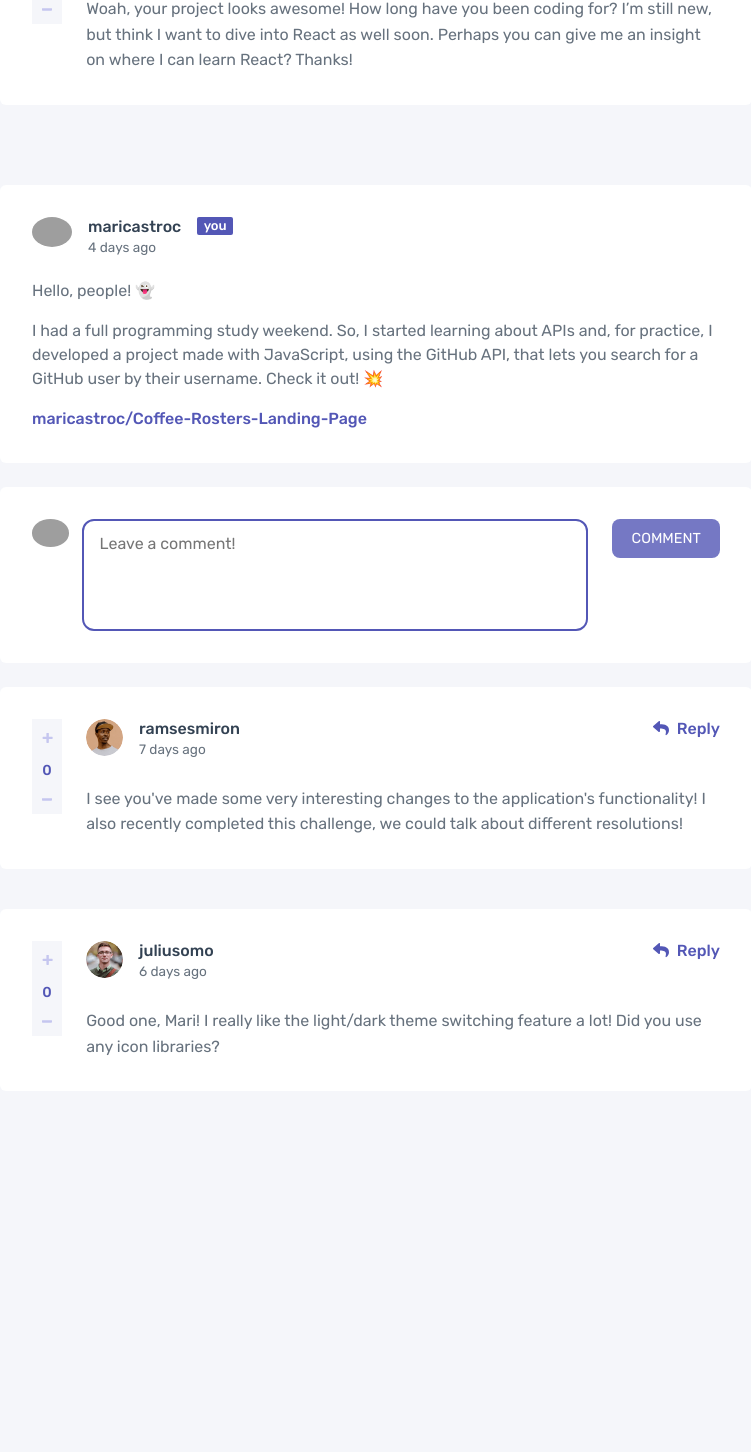
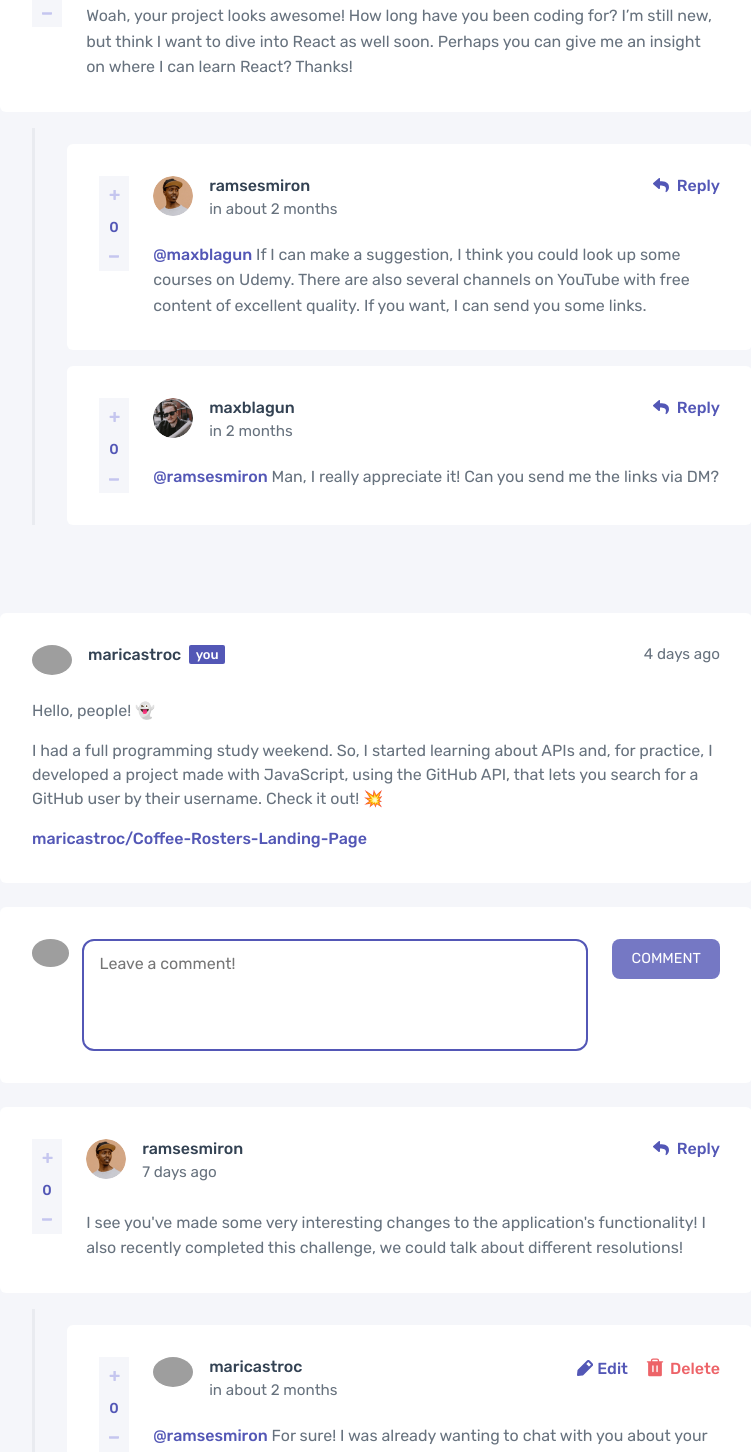
Before and after one commit to maricastroc/interactive-comment-section, a React (Vite) app: page / in a window 1280 px wide. Shown: the part 901-2353 px from the top of the page, without its empty margins (264-1015 px from the left). Before the commit the page ends 2048 px from the top, so only its background shows below. Built offline with nearby package versions, Linux system fonts and the light colour scheme; grey boxes are pictures that could not be loaded.

Commit message:
Adjusting replies section

```diff
--- a/src/components/Comment/components/ReplyBox/styles.ts
+++ b/src/components/Comment/components/ReplyBox/styles.ts
@@ -45,8 +45,13 @@ export const TextAreaBox = styled.textarea`
     color: ${(props) => props.theme['blue-500']};
   }
 
+  @media (min-width: 480px) {
+    font-size: 0.9rem;
+  }
+
   @media (min-width: 680px) {
     height: 6rem;
+    font-size: 1rem;
   }
 `
 
--- a/src/components/Comment/index.tsx
+++ b/src/components/Comment/index.tsx
@@ -8,6 +8,8 @@ import {
   IconReplyContainer,
   Icons,
   RepliesContainer,
+  RepliesContent,
+  Separator,
   TextContainer,
   Time,
   UserData,
@@ -107,9 +109,14 @@ export function Comment({
         onSubmit={() => setIsReplyBoxOpen(false)}
       />
       <RepliesContainer>
-        {commentReplies.map((reply) => {
-          return <Reply key={reply.id} {...reply} />
-        })}
+        <Separator>
+          <span></span>
+        </Separator>
+        <RepliesContent>
+          {commentReplies.map((reply) => {
+            return <Reply key={reply.id} {...reply} />
+          })}
+        </RepliesContent>
       </RepliesContainer>
     </Wrapper>
   )
--- a/src/components/Comment/styles.ts
+++ b/src/components/Comment/styles.ts
@@ -142,6 +142,10 @@ export const IconContainer = styled.div`
 export const Avatar = styled.img`
   border-radius: 50%;
   width: 2.3rem;
+
+  @media (min-width: 680px) {
+    width: 2.5rem;
+  }
 `
 
 export const UserInfo = styled.div`
@@ -154,6 +158,10 @@ export const UserData = styled.div`
   display: flex;
   flex-direction: column;
   gap: 0.2rem;
+
+  @media (min-width: 680px) {
+    gap: 0.3rem;
+  }
 `
 
 export const Username = styled.strong`
@@ -170,6 +178,10 @@ export const Time = styled.p`
   font-size: 0.85rem;
   color: ${(props) => props.theme['grayish-blue-500']};
   font-weight: 400;
+
+  @media (min-width: 680px) {
+    font-size: 0.95rem;
+  }
 `
 
 export const TextContainer = styled.div`
@@ -191,6 +203,23 @@ export const TextContainer = styled.div`
 
 export const RepliesContainer = styled.div`
   display: flex;
+  width: 100%;
+  margin-bottom: 1.5rem;
+`
+
+export const RepliesContent = styled.div`
+  display: flex;
   flex-direction: column;
   width: 100%;
 `
+
+export const Separator = styled.div`
+  display: flex;
+
+  span {
+    margin: 0 2rem;
+    height: 100%;
+    width: 3px;
+    background-color: ${(props) => props.theme['gray-300']};
+  }
+`
--- a/src/components/Reply/index.tsx
+++ b/src/components/Reply/index.tsx
@@ -8,18 +8,22 @@ import {
   Avatar,
   Header,
   IconContainer,
+  IconReplyContainer,
   Icons,
   ReplyContainer,
   ReplyContent,
+  ReplyWrapper,
   TextContainer,
   Time,
   UserData,
   UserInfo,
   Username,
 } from './styles'
+import { ReplyBox } from '../Comment/components/ReplyBox'
 
 export function Reply({
   id,
+  commentId,
   publishedAt,
   content,
   username,
@@ -29,6 +33,7 @@ export function Reply({
 
   const [rating, setRating] = useState(0)
 
+  const [isReplyBoxOpen, setIsReplyBoxOpen] = useState(false)
   const [isEditBoxOpen, setIsEditBoxOpen] = useState(false)
 
   const publishedDateRelativeToNow = formatDistanceToNow(
@@ -45,6 +50,7 @@ export function Reply({
   }
 
   return (
+    <ReplyWrapper>
       <ReplyContainer>
         <Rating quantity={rating} onChange={handleSetRating} />
         <ReplyContent>
@@ -57,16 +63,27 @@ export function Reply({
               </UserData>
             </UserInfo>
             <Icons>
-            <IconContainer>
-              <img
-                src="/icon-edit.svg"
-                alt=""
+              {username.name === 'maricastroc' ? (
+                <Icons>
+                  <IconContainer
                     onClick={() => setIsEditBoxOpen(!isEditBoxOpen)}
-              />
+                  >
+                    <img src="/icon-edit.svg" alt="" />
+                    <p className="edit">{isEditBoxOpen ? 'Close' : 'Edit'}</p>
                   </IconContainer>
-            <IconContainer>
-              <Trash size={22} weight="fill" onClick={() => removeReply(id)} />
+                  <IconContainer onClick={() => removeReply(id)}>
+                    <Trash size={22} weight="fill" />
+                    <p className="delete">Delete</p>
                   </IconContainer>
+                </Icons>
+              ) : (
+                <IconReplyContainer
+                  onClick={() => setIsReplyBoxOpen(!isReplyBoxOpen)}
+                >
+                  <img src="/icon-reply.svg" alt="" />
+                  <p>{isReplyBoxOpen ? 'Close' : 'Reply'}</p>
+                </IconReplyContainer>
+              )}
             </Icons>
           </Header>
           {isEditBoxOpen ? (
@@ -86,5 +103,12 @@ export function Reply({
           )}
         </ReplyContent>
       </ReplyContainer>
+      <ReplyBox
+        replyTo={username.name}
+        isOpen={isReplyBoxOpen}
+        commentId={commentId}
+        onSubmit={() => setIsReplyBoxOpen(false)}
+      />
+    </ReplyWrapper>
   )
 }
--- a/src/components/Reply/styles.ts
+++ b/src/components/Reply/styles.ts
@@ -1,4 +1,11 @@
 import styled from 'styled-components'
+
+export const ReplyWrapper = styled.div`
+  display: flex;
+  flex-direction: column;
+  width: 100%;
+  gap: 1rem;
+`
 
 export const ReplyContainer = styled.div`
   margin-top: 2rem;
@@ -6,6 +13,15 @@ export const ReplyContainer = styled.div`
   align-items: flex-start;
   gap: 1rem;
   min-width: 100%;
+  padding: 1.5rem;
+  border-radius: 6px;
+  background-color: ${(props) => props.theme.white};
+
+  @media (min-width: 680px) {
+    margin-top: 1rem;
+    padding: 2rem;
+    gap: 1.5rem;
+  }
 `
 
 export const ReplyContent = styled.div`
@@ -19,15 +35,66 @@ export const Header = styled.header`
   justify-content: space-between;
   min-width: 100%;
   align-items: flex-start;
+
+  @media (min-width: 680px) {
+    margin-bottom: 0.5rem;
+  }
+`
+
+export const IconReplyContainer = styled.div`
+  cursor: pointer;
+
+  &:hover {
+    opacity: 0.8;
+    transition: 200ms;
+  }
+
+  img {
+    width: 1rem;
+    height: auto;
+  }
+
+  p {
+    display: none;
+  }
+
+  @media (min-width: 480px) {
+    display: flex;
+    align-items: center;
+    gap: 0.5rem;
+
+    p {
+      font-size: 0.9rem;
+      display: flex;
+      color: ${(props) => props.theme['blue-500']};
+      font-weight: 500;
+    }
+  }
+
+  @media (min-width: 680px) {
+    p {
+      font-size: 1rem;
+    }
+  }
 `
 
 export const Icons = styled.div`
   display: flex;
   gap: 0.3rem;
   align-items: center;
+
+  @media (min-width: 480px) {
+    gap: 0.8rem;
+  }
+
+  @media (min-width: 680px) {
+    gap: 1rem;
+  }
 `
 
 export const IconContainer = styled.div`
+  cursor: pointer;
+
   img {
     width: 1rem;
     height: auto;
@@ -36,11 +103,50 @@ export const IconContainer = styled.div`
   svg {
     color: ${(props) => props.theme['red-500']};
   }
+
+  p {
+    display: none;
+  }
+
+  &:hover {
+    opacity: 0.8;
+    transition: 200ms;
+  }
+
+  @media (min-width: 480px) {
+    display: flex;
+    align-items: center;
+    gap: 0.25rem;
+
+    p {
+      font-size: 0.9rem;
+      display: flex;
+      font-weight: 500;
+
+      &.edit {
+        color: ${(props) => props.theme['blue-500']};
+      }
+
+      &.delete {
+        color: ${(props) => props.theme['red-500']};
+      }
+    }
+  }
+
+  @media (min-width: 680px) {
+    p {
+      font-size: 1rem;
+    }
+  }
 `
 
 export const Avatar = styled.img`
   border-radius: 50%;
   width: 2.3rem;
+
+  @media (min-width: 680px) {
+    width: 2.5rem;
+  }
 `
 
 export const UserInfo = styled.div`
@@ -53,6 +159,10 @@ export const UserData = styled.div`
   display: flex;
   flex-direction: column;
   gap: 0.2rem;
+
+  @media (min-width: 680px) {
+    gap: 0.3rem;
+  }
 `
 
 export const Username = styled.strong`
@@ -69,6 +179,10 @@ export const Time = styled.p`
   font-size: 0.85rem;
   color: ${(props) => props.theme['grayish-blue-500']};
   font-weight: 400;
+
+  @media (min-width: 680px) {
+    font-size: 0.95rem;
+  }
 `
 
 export const TextContainer = styled.div`
--- a/src/contexts/PostsContext.tsx
+++ b/src/contexts/PostsContext.tsx
@@ -7,6 +7,7 @@ import {
 } from 'react'
 import initialPosts from '../data/posts.json'
 import initialComments from '../data/comments.json'
+import initialReplies from '../data/replies.json'
 
 export interface ContentProps {
   type: 'paragraph' | 'link'
@@ -72,7 +73,9 @@ export function PostProvider({ children }: PostContextProps) {
     initialComments as CommentProps[],
   )
 
-  const [replies, setReplies] = useState<ReplyProps[]>([])
+  const [replies, setReplies] = useState<ReplyProps[]>(
+    initialReplies as ReplyProps[],
+  )
 
   function addNewComment(content: string, postId: number) {
     const lastCommentId = comments[comments.length - 1].id
@@ -116,13 +119,7 @@ export function PostProvider({ children }: PostContextProps) {
   }
 
   function addNewReply(content: string, commentId: number, toUser: string) {
-    let lastReplyId
-
-    if (replies.length > 0) {
-      lastReplyId = replies[replies.length - 1].id
-    } else {
-      lastReplyId = 0
-    }
+    const lastReplyId = replies[replies.length - 1].id
 
     const newReply = {
       id: lastReplyId + 1,
--- /dev/null
+++ b/src/data/replies.json
@@ -0,0 +1,46 @@
+[
+  {
+    "id": 1,
+    "commentId": 2,
+    "username": {
+      "avatarUrl": "avatars/image-ramsesmiron.png",
+      "name": "ramsesmiron"
+    },
+    "content": "If I can make a suggestion, I think you could look up some courses on Udemy. There are also several channels on YouTube with free content of excellent quality. If you want, I can send you some links.",
+    "publishedAt": "2023-05-24 23:20:12",
+    "toUser": "maxblagun"
+  },
+  {
+    "id": 2,
+    "commentId": 2,
+    "username": {
+      "avatarUrl": "avatars/image-maxblagun.png",
+      "name": "maxblagun"
+    },
+    "content": "Man, I really appreciate it! Can you send me the links via DM?",
+    "publishedAt": "2023-06-05 23:20:12",
+    "toUser": "ramsesmiron"
+  },
+  {
+    "id": 3,
+    "commentId": 3,
+    "username": {
+      "avatarUrl": "https://github.com/maricastroc.png",
+      "name": "maricastroc"
+    },
+    "content": "For sure! I was already wanting to chat with you about your last CRUD app. I'm going to call you on Discord!",
+    "publishedAt": "2023-05-21 15:50:30",
+    "toUser": "ramsesmiron"
+  },
+  {
+    "id": 4,
+    "commentId": 4,
+    "username": {
+      "avatarUrl": "avatars/image-amyrobson.png",
+      "name": "amyrobson"
+    },
+    "content": "If I can bet, I guess she used Phosphor Icons. It is a great library, with a very well written documentation!",
+    "publishedAt": "2023-04-22 13:15:14",
+    "toUser": "juliusomo"
+  }
+]
--- a/src/pages/Home/components/Post/components/CommentBox/styles.ts
+++ b/src/pages/Home/components/Post/components/CommentBox/styles.ts
@@ -8,6 +8,7 @@ export const CommentBoxContainer = styled.form`
   background-color: ${(props) => props.theme.white};
   padding: 1.5rem;
   border-radius: 6px;
+  margin: 1rem 0;
 
   @media (min-width: 680px) {
     flex-direction: row;
--- a/src/pages/Home/components/Post/components/Description/index.tsx
+++ b/src/pages/Home/components/Post/components/Description/index.tsx
@@ -35,10 +35,12 @@ export function Description({
       <Header>
         <Avatar src={avatarUrl} />
         <UserContainer>
-          <Username>{username}</Username>
+          <div>
+            <Username>{username}</Username>
+            <Tag />
+          </div>
           <Time>{publishedDateRelativeToNow}</Time>
         </UserContainer>
-        <Tag />
       </Header>
       <TextContainer>
         {content.map((line) => {
--- a/src/pages/Home/components/Post/components/Description/styles.ts
+++ b/src/pages/Home/components/Post/components/Description/styles.ts
@@ -22,6 +22,17 @@ export const UserContainer = styled.div`
   display: flex;
   flex-direction: column;
   gap: 0.2rem;
+
+  > div {
+    display: flex;
+    gap: 0.5rem;
+  }
+
+  @media (min-width: 680px) {
+    flex-direction: row;
+    justify-content: space-between;
+    width: 100%;
+  }
 `
 
 export const Avatar = styled.img`
@@ -43,6 +54,10 @@ export const Time = styled.p`
   font-size: 0.85rem;
   color: ${(props) => props.theme['grayish-blue-500']};
   font-weight: 400;
+
+  @media (min-width: 680px) {
+    font-size: 0.95rem;
+  }
 `
 
 export const TextContainer = styled.div`
--- a/src/pages/Home/components/Post/styles.ts
+++ b/src/pages/Home/components/Post/styles.ts
@@ -4,6 +4,6 @@ export const PostContainer = styled.div`
   margin-top: 3rem;
   display: flex;
   flex-direction: column;
-  gap: 1.5rem;
+  gap: 0.5rem;
   background-color: ${(props) => props.theme['gray-100']};
 `
```
Lines whose indentation alone changed are shown as unchanged.
